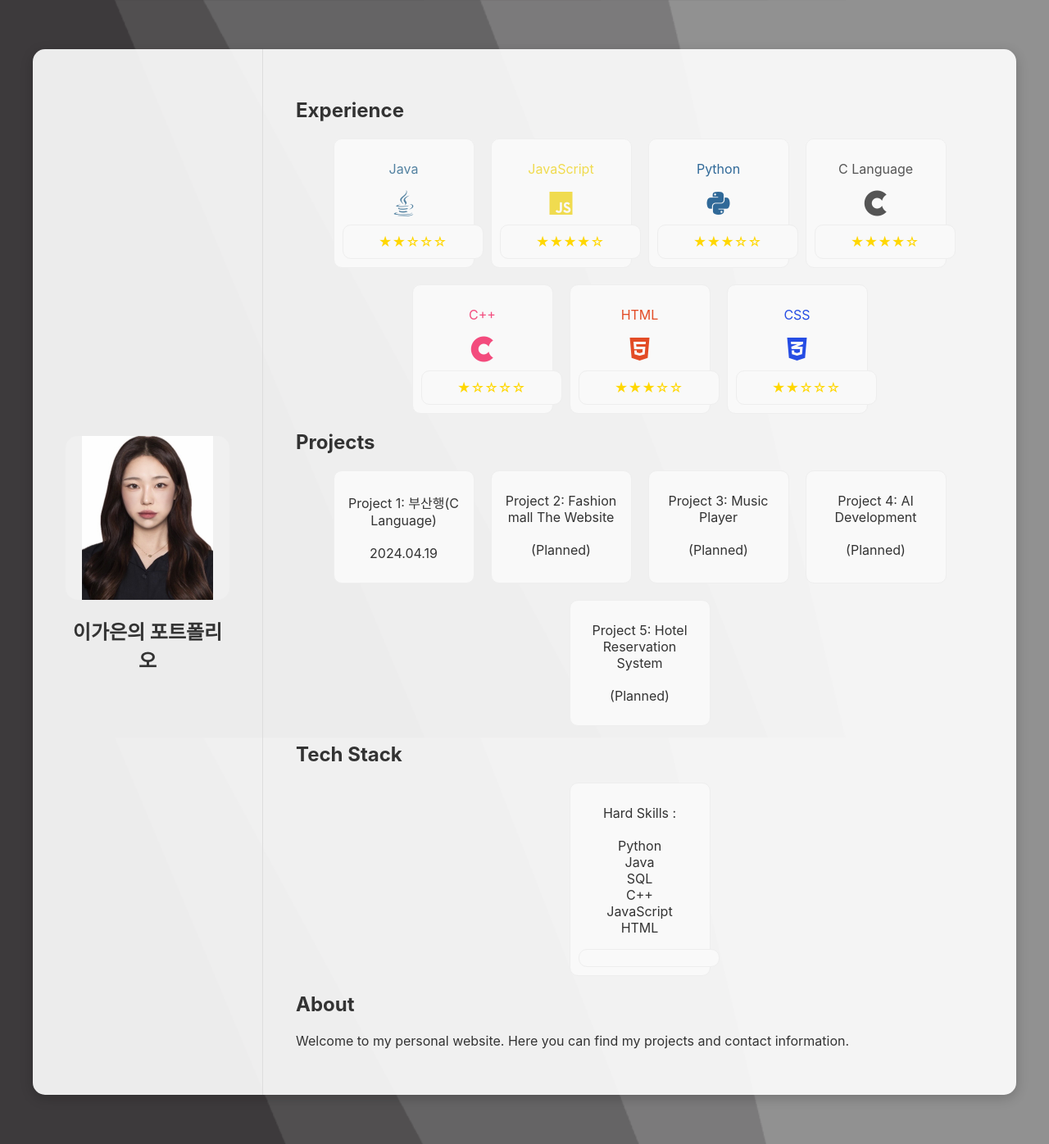
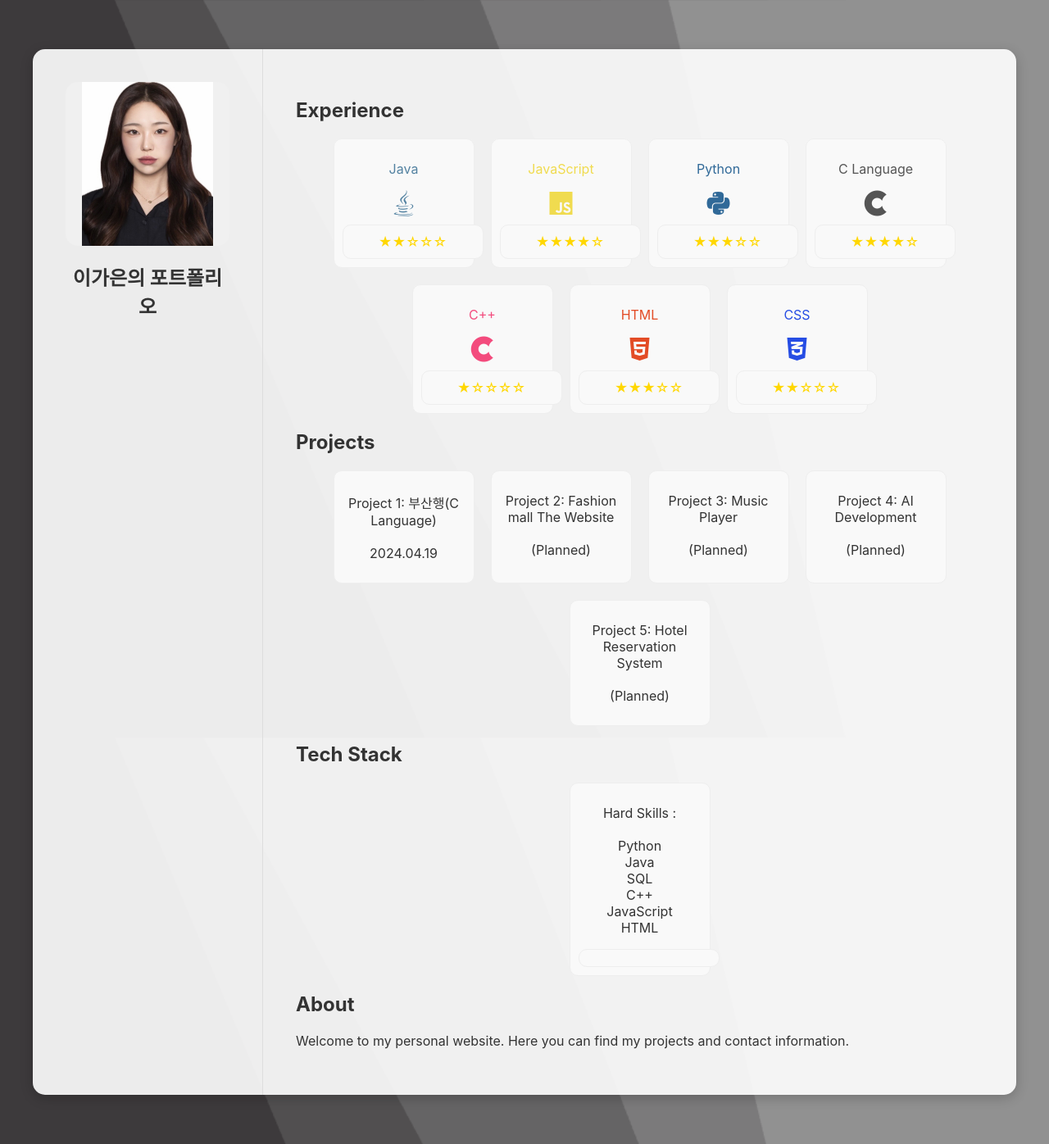
Before and after one commit to Leegaeune/Leegaeune.github.io, a Jekyll site: the page built from index.md, in a window 1280 px wide. Shown: the whole page at 82% size. Built offline with Jekyll 4.4.1, drawn with Linux system fonts in a browser that asks for light colours.

Commit message:
Update style.css

```diff
--- a/assets/css/style.css
+++ b/assets/css/style.css
@@ -20,26 +20,24 @@ body {
     overflow: hidden;
 }
 
-/* 왼쪽 사이드바 스타일 */
+/* 왼쪽 사이드바 스타일 (핵심 변경 부분) */
 .sidebar {
     width: 300px;
     padding: 40px;
     border-right: 1px solid #ddd;
-    text-align: center; /* 이미지와 텍스트를 모두 가운데 정렬합니다 */
-    display: flex; /* 내부 요소들을 세로로 정렬하기 위해 flex 사용 */
+    text-align: center;
+    display: flex;
     flex-direction: column;
-    justify-content: center; /* 세로 방향으로도 가운데 정렬 */
+    /* 아래의 justify-content 줄을 삭제하여 상단으로 정렬되도록 합니다. */
+    /* justify-content: center; */
 }
 
-/* --- 프로필 사진 스타일 (핵심 변경 부분) --- */
+/* --- 프로필 사진 스타일 --- */
 .sidebar img {
     width: 200px;
     height: 200px;
     border-radius: 15px;
-    /* cover -> contain 으로 변경하여 이미지 전체가 보이도록 설정.
-      이미지 비율에 따라 위아래 또는 좌우에 여백이 생길 수 있습니다.
-    */
-    object-fit: contain;
+    object-fit: contain; /* 이미지 전체가 잘리지 않고 보이도록 설정 */
     margin-bottom: 20px;
     margin-left: auto;
     margin-right: auto;
```
